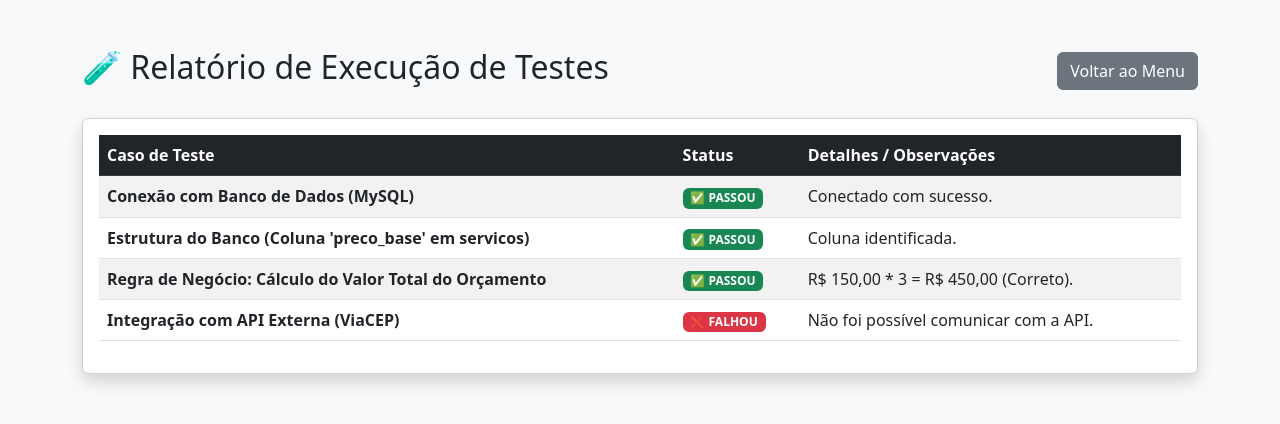
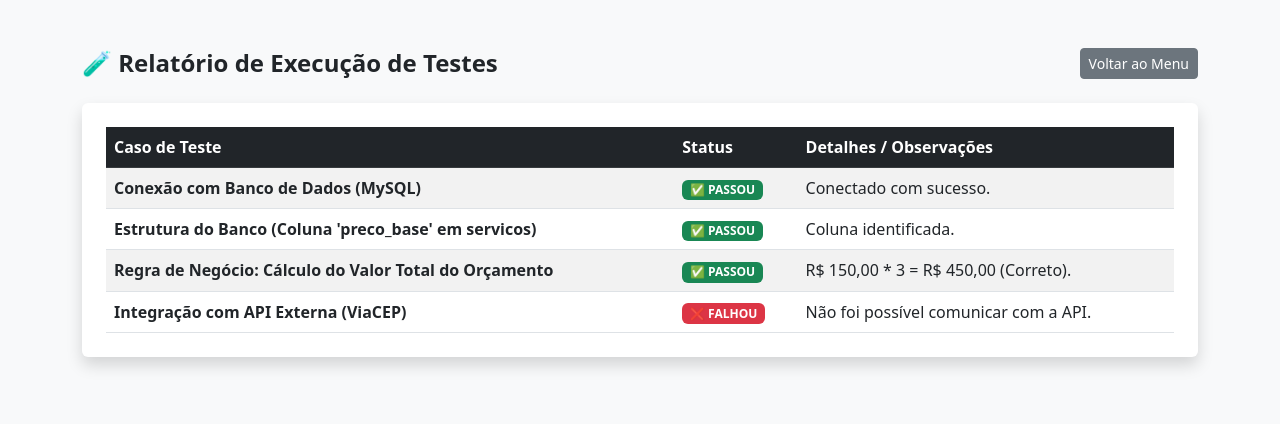
Before and after one commit to Sistematico654/marcenaria-orcamentos, a PHP site: page /teste_sistema.php in a window 1280 px wide. Shown: the top 424 px of the page. Run offline with PHP 8.4, Linux system fonts and the light colour scheme; data that the repository does not hold is empty.

Commit message:
atualizando responvidade para a suite de testes

```diff
--- a/teste_sistema.php
+++ b/teste_sistema.php
@@ -44,24 +44,29 @@ if ($headers && strpos($headers[0], '200')) {
 <html lang="pt-br">
 <head>
     <meta charset="UTF-8">
+    <meta name="viewport" content="width=device-width, initial-scale=1.0">
     <title>Suíte de Testes Automatizados - Marcenaria</title>
     <link href="https://cdn.jsdelivr.net/npm/bootstrap@5.3.0/dist/css/bootstrap.min.css" rel="stylesheet">
 </head>
 <body class="bg-light">
-    <div class="container mt-5">
-        <div class="d-flex justify-content-between align-items-center mb-4">
-            <h2>🧪 Relatório de Execução de Testes</h2>
-            <a href="index.php" class="btn btn-secondary">Voltar ao Menu</a>
+    <!-- Ajustado espaçamento responsivo com py-3 e py-md-5 -->
+    <div class="container py-3 py-md-5">
+
+        <!-- Cabeçalho reorganizado para empilhar em telas pequenas se necessário -->
+        <div class="d-flex flex-column flex-md-row justify-content-between align-items-md-center gap-3 mb-4">
+            <h2 class="fs-4 fs-md-3 fw-bold mb-0">🧪 Relatório de Execução de Testes</h2>
+            <a href="index.php" class="btn btn-secondary btn-sm align-self-start align-self-md-auto">Voltar ao Menu</a>
         </div>
 
-        <div class="card shadow">
-            <div class="card-body">
-                <table class="table table-striped align-middle">
+        <div class="card shadow border-0">
+            <div class="card-body p-3 p-md-4">
+                <div class="table-responsive">
+                    <table class="table table-striped align-middle mb-0" aria-label="Tabela de Relatório de Testes">
                         <thead class="table-dark">
                             <tr>
-                            <th>Caso de Teste</th>
-                            <th>Status</th>
-                            <th>Detalhes / Observações</th>
+                                <th scope="col">Caso de Teste</th>
+                                <th scope="col">Status</th>
+                                <th scope="col">Detalhes / Observações</th>
                             </tr>
                         </thead>
                         <tbody>
@@ -83,5 +88,6 @@ if ($headers && strpos($headers[0], '200')) {
                 </div>
             </div>
         </div>
+    </div>
 </body>
 </html>
```
Lines whose indentation alone changed are shown as unchanged.
